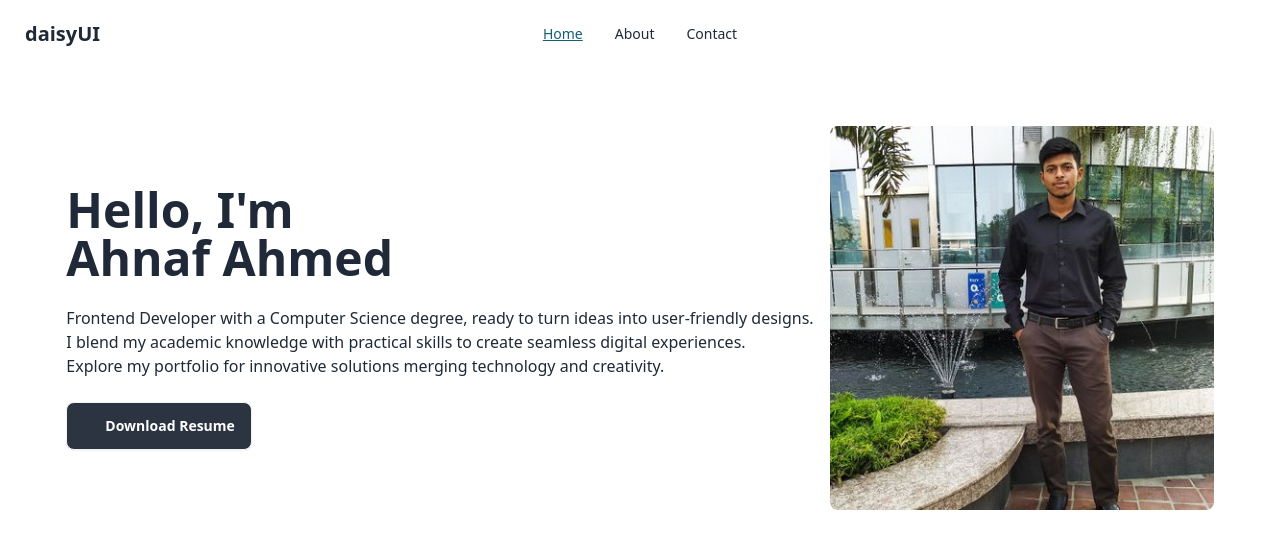
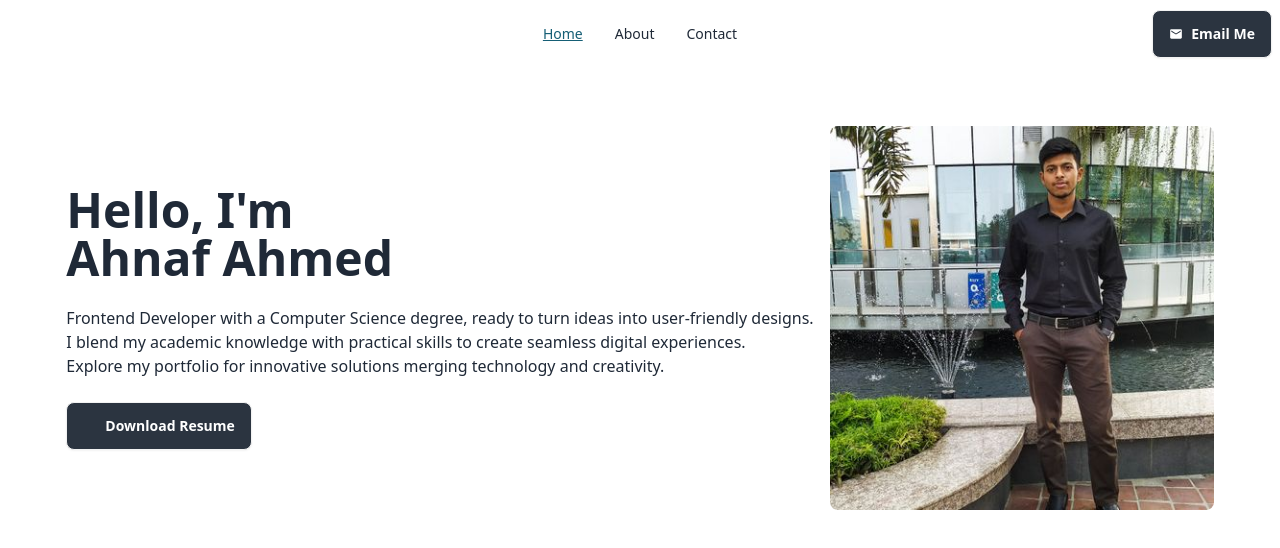
Before and after one commit to Ahnaf-17/ahnaf-portfolio, a React (Vite) app: page / in a window 1280 px wide. Shown: the top 548 px of the page. Built offline with nearby package versions, Linux system fonts and the light colour scheme; some icons are missing.

Commit message:
mailto added

```diff
--- a/index.html
+++ b/index.html
@@ -1,8 +1,9 @@
+
 <!doctype html>
 <html lang="en" data-theme="light">
   <head>
     <meta charset="UTF-8" />
-    <link rel="icon" type="image/svg+xml" href="/vite.svg" />
+    <link rel="icon" type="image/svg+xml" href="/src/assets/my-logo-png.png" />
     <meta name="viewport" content="width=device-width, initial-scale=1.0" />
     <title>My Portfolio</title>
   </head>
--- /dev/null
+++ b/src/Layout/Main.jsx
@@ -0,0 +1,11 @@
+import { Outlet } from "react-router-dom";
+
+const Main = () => {
+    return (
+        <div>
+            <Outlet></Outlet>
+        </div>
+    );
+};
+
+export default Main;
--- a/src/components/AboutMe.jsx
+++ b/src/components/AboutMe.jsx
@@ -2,7 +2,7 @@
 const AboutMe = () => {
     return (
         <div>
-
+            this is about me
         </div>
     );
 };
--- /dev/null
+++ b/src/components/ErrorPage.jsx
@@ -0,0 +1,14 @@
+import { Link } from "react-router-dom";
+
+const ErrorPage = () => {
+    return (
+        <div>
+        <h2>No page found </h2>
+        <Link to='/'>
+        <button>Back to Home</button>
+        </Link>
+    </div>
+    );
+};
+
+export default ErrorPage;
--- a/src/components/Navbar.jsx
+++ b/src/components/Navbar.jsx
@@ -1,4 +1,5 @@
 import { NavLink } from "react-router-dom";
+import { MdMail } from "react-icons/md";
 
 const Navbar = () => {
 
@@ -30,14 +31,16 @@ const Navbar = () => {
         {navLinks}
       </ul>
     </div>
-    <a className="btn btn-ghost text-xl">daisyUI</a>
+
   </div>
   <div className="navbar-center hidden lg:flex">
     <ul className="menu menu-horizontal px-1">
         {navLinks}
+
     </ul>
   </div>
   <div className="navbar-end">
+  <a className="btn bg-neutral hover:bg-black text-white " href="mailto:ahnaf.ahmed.42173@gmail.com" download><MdMail></MdMail> Email Me</a>
   </div>
 </div>
     );
--- a/src/main.jsx
+++ b/src/main.jsx
@@ -6,11 +6,30 @@ import {
   RouterProvider,
 } from "react-router-dom";
 import Home from './Home/Home';
+import ErrorPage from './components/ErrorPage';
+import AboutMe from './components/AboutMe';
+import Contact from './components/Contact';
+import Main from './Layout/Main';
 
 const router = createBrowserRouter([
   {
     path: "/",
-    element: <Home></Home>,
+    element: <Main></Main>,
+    errorElement:<ErrorPage></ErrorPage>,
+    children:[
+      {
+        path:'/about',
+        element:<AboutMe></AboutMe>
+      },
+      {
+        path:'/contact',
+        element:<Contact></Contact>
+      },
+      {
+        path:'/',
+        element:<Home></Home>
+      }
+    ]
   },
 ]);
 
```
